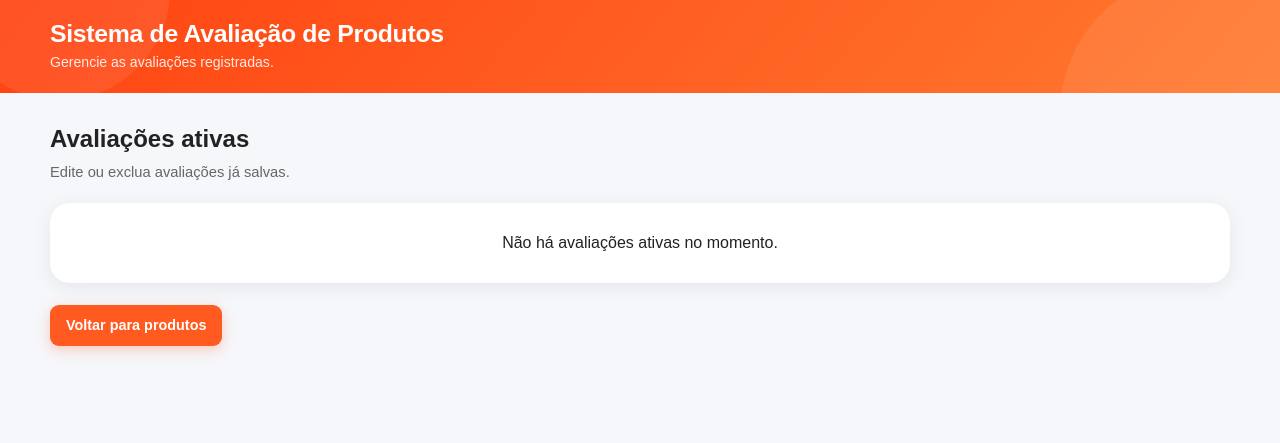
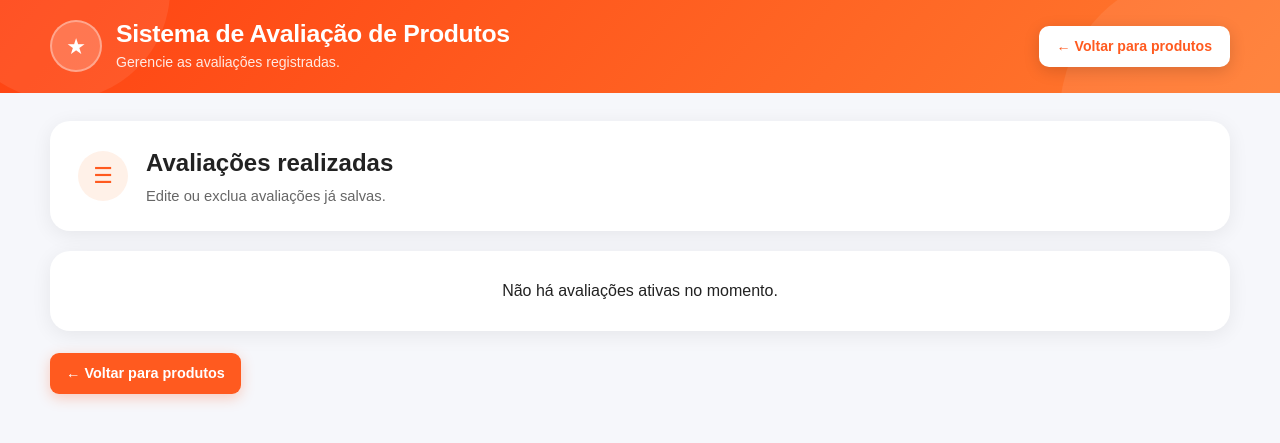
Before and after one commit to brunodev1022/projeto-reviews, a PHP site: page /gerenciar_avaliacoes.php in a window 1280 px wide. Shown: the top 443 px of the page. Run offline with PHP 8.4, Linux system fonts and the light colour scheme; data comes from the database, SQL or seed files in the repository; data that the repository does not hold is empty.

Commit message:
Melhoras no título da página e o layout da seção de avaliações.

```diff
--- a/gerenciar_avaliacoes.php
+++ b/gerenciar_avaliacoes.php
@@ -13,29 +13,47 @@ $resultado = $conexao->query($sql);
 <head>
     <meta charset="UTF-8">
     <meta name="viewport" content="width=device-width, initial-scale=1.0">
-    <title>Gerenciar Avaliações - Sistema de Avaliação de Produtos</title>
+    <meta name="description" content="Gerencie, edite ou exclua avaliações registradas no Sistema de Avaliação de Produtos.">
+    <title>Gerenciar Avaliações — Sistema de Avaliação de Produtos</title>
     <link rel="stylesheet" href="css/style.css">
 </head>
 <body>
+
     <header class="topo">
-        <div class="container">
+        <div class="container topo-conteudo">
+            <div class="marca">
+                <div class="icone-marca">★</div>
+                <div>
                     <h1>Sistema de Avaliação de Produtos</h1>
                     <p>Gerencie as avaliações registradas.</p>
+                </div>
+            </div>
+            <a class="botao-topo" href="produtos.php">
+                ← Voltar para produtos
+            </a>
         </div>
     </header>
 
     <main class="container">
+
         <section class="secao-titulo">
-            <h2>Avaliações ativas</h2>
+            <div class="destaque-secao">
+                <div class="icone-secao">☰</div>
+                <div class="texto-secao">
+                    <h2>Avaliações realizadas</h2>
                     <p>Edite ou exclua avaliações já salvas.</p>
+                </div>
+            </div>
         </section>
 
+        <section class="secao-gerenciar">
             <?php if ($resultado && $resultado->num_rows > 0): ?>
+                <div class="tabela-wrapper">
                     <table class="tabela-avaliacoes">
                         <thead>
                             <tr>
                                 <th>Produto</th>
-                        <th>Nota</th>
+                                <th>Avaliação</th>
                                 <th>Comentário</th>
                                 <th>Data</th>
                                 <th>Ações</th>
@@ -44,32 +62,39 @@ $resultado = $conexao->query($sql);
                         <tbody>
                             <?php while ($avaliacao = $resultado->fetch_assoc()): ?>
                                 <tr>
-                            <td><?php echo htmlspecialchars($avaliacao['produto_nome']); ?></td>
+                                    <td><strong><?php echo htmlspecialchars($avaliacao['produto_nome']); ?></strong></td>
                                     <td>
                                         <?php for ($i = 1; $i <= 5; $i++): ?>
                                             <span class="estrela <?php echo $i <= $avaliacao['nota'] ? 'ativa' : ''; ?>">★</span>
                                         <?php endfor; ?>
                                     </td>
                                     <td><?php echo nl2br(htmlspecialchars($avaliacao['comentario'])); ?></td>
-                            <td><?php echo date('d/m/Y H:i', strtotime($avaliacao['criado_em'])); ?></td>
+                                    <td><?php echo date('d/m/Y', strtotime($avaliacao['criado_em'])); ?></td>
                                     <td>
-                                <a class="botao-avaliar botao-pequeno" href="editar_avaliacao.php?id_avaliacao=<?php echo (int) $avaliacao['id_avaliacao']; ?>">Editar</a>
+                                        <div class="td-acoes">
+                                            <a class="botao-avaliar botao-pequeno" href="editar_avaliacao.php?id_avaliacao=<?php echo (int) $avaliacao['id_avaliacao']; ?>">✏️ Editar</a>
                                             <form class="form-excluir-avaliacao" action="php/excluir_avaliacao.php" method="post">
                                                 <input type="hidden" name="id_avaliacao" value="<?php echo (int) $avaliacao['id_avaliacao']; ?>">
-                                    <button type="submit" class="botao-avaliar botao-excluir botao-pequeno" onclick="return confirm('Deseja realmente excluir esta avaliação?')">Excluir</button>
+                                                <button type="submit" class="botao-avaliar botao-excluir botao-pequeno" onclick="return confirm('Deseja realmente excluir esta avaliação?')">🗑 Excluir</button>
                                             </form>
+                                        </div>
                                     </td>
                                 </tr>
                             <?php endwhile; ?>
                         </tbody>
                     </table>
+                </div>
             <?php else: ?>
-            <p class="mensagem-vazia">Não há avaliações ativas no momento.</p>
+                <div class="mensagem-vazia">
+                    <p>Não há avaliações ativas no momento.</p>
+                </div>
             <?php endif; ?>
 
             <div class="acoes-inferiores">
-            <a class="botao-avaliar" href="produtos.php">Voltar para produtos</a>
+                <a class="botao-avaliar" href="produtos.php">← Voltar para produtos</a>
             </div>
+        </section>
+
     </main>
 
     <script src="js/script.js"></script>
```
Lines whose indentation alone changed are shown as unchanged.
